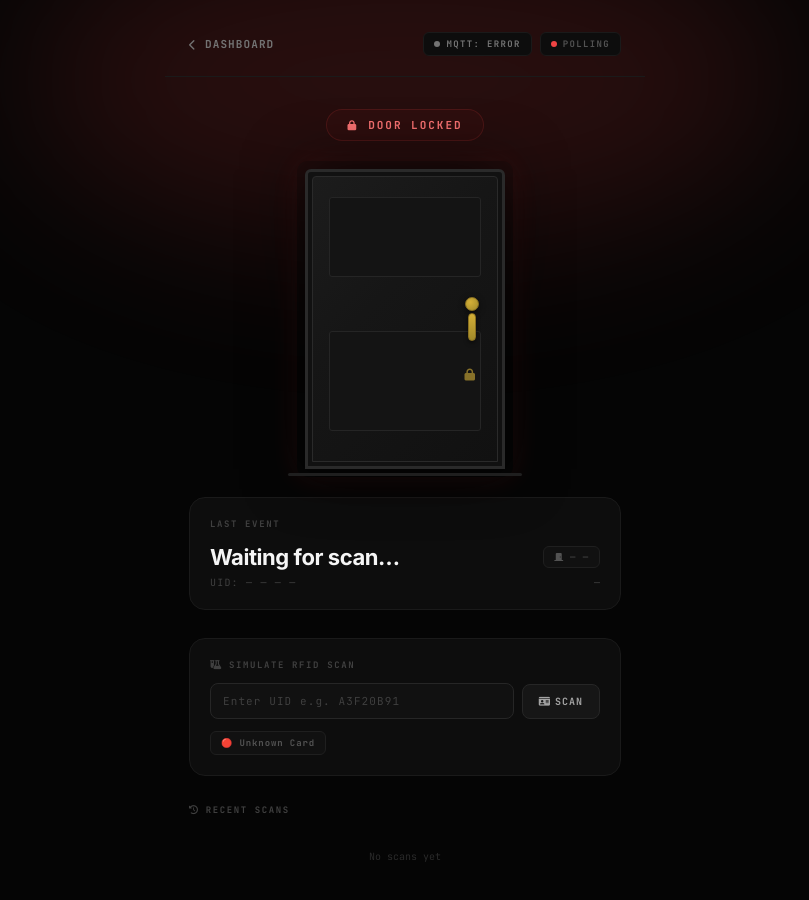
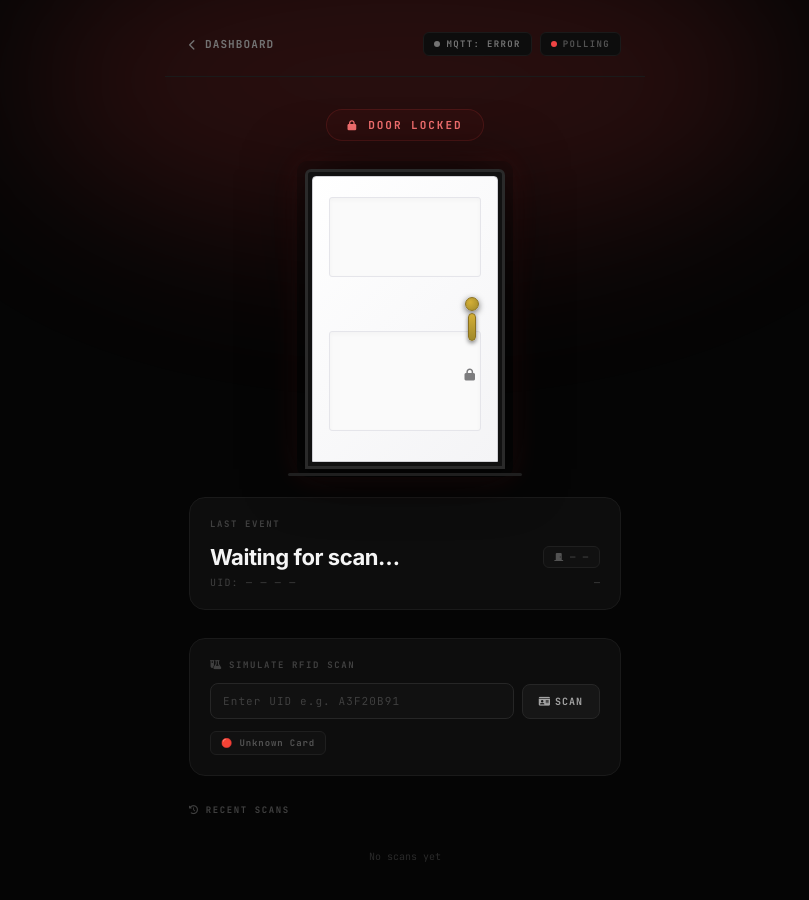
Before and after one commit to mendresvon/Dorm_IoT, a website: page dorm-iot-backend/public/door.html in a window 1280 px wide. Shown: the whole page, without its empty margins (235-1044 px from the left). Drawn offline with Linux system fonts and the light colour scheme; no server answers.

Commit message:
style: upgrade virtual door to high-contrast white & feat: upgrade test-subscribe to QoS 1

```diff
--- a/dorm-iot-backend/public/door.html
+++ b/dorm-iot-backend/public/door.html
@@ -183,12 +183,12 @@
     .door-leaf {
       position: absolute;
       inset: 4px;
-      background: linear-gradient(135deg, #1c1c1c 0%, #161616 40%, #111111 100%);
+      background: linear-gradient(135deg, #ffffff 0%, #f4f4f6 100%);
       border-radius: 4px 4px 0 0;
       transform-origin: left center;
       transform: rotateY(0deg);
       transition: transform 0.9s cubic-bezier(0.4, 0, 0.2, 1);
-      border: 1px solid #2a2a2a;
+      border: 1px solid #d1d1d6;
       will-change: transform;
     }
 
@@ -199,9 +199,10 @@
     /* Door panels (decorative insets) */
     .door-panel {
       position: absolute;
-      border: 1px solid #252525;
+      border: 1px solid #e5e5ea;
       border-radius: 3px;
-      background: #141414;
+      background: #fafafa;
+      box-shadow: inset 0 2px 4px rgba(0,0,0,0.03);
     }
     .door-panel.top    { top: 20px; left: 16px; right: 16px; height: 80px; }
     .door-panel.bottom { bottom: 30px; left: 16px; right: 16px; height: 100px; }
@@ -240,12 +241,12 @@
       right: 22px;
       bottom: 80px;
       font-size: 12px;
-      color: #d4af37;
-      opacity: 0.6;
+      color: #48484a;
+      opacity: 0.7;
       transition: opacity 0.4s, color 0.4s;
     }
-    body.state-unlocked .door-lock-icon { color: #4ade80; opacity: 0.9; }
-    body.state-denied   .door-lock-icon { color: #f87171; opacity: 1; }
+    body.state-unlocked .door-lock-icon { color: #16a34a; opacity: 1; }
+    body.state-denied   .door-lock-icon { color: #dc2626; opacity: 1; }
 
     /* Door inner (visible when open) */
     .door-interior {
--- a/dorm-iot-backend/test-subscribe.js
+++ b/dorm-iot-backend/test-subscribe.js
@@ -8,7 +8,7 @@ const client = mqtt.connect(MQTT_BROKER);
 
 client.on('connect', () => {
     console.log(`✅ Connected! Subscribing to topic: "${TOPIC}"...`);
-    client.subscribe(TOPIC, (err) => {
+    client.subscribe(TOPIC, { qos: 1 }, (err) => {
         if (!err) {
             console.log('📥 Subscribed! Waiting for messages. Make a POST request to your API to trigger this...');
         }
```
